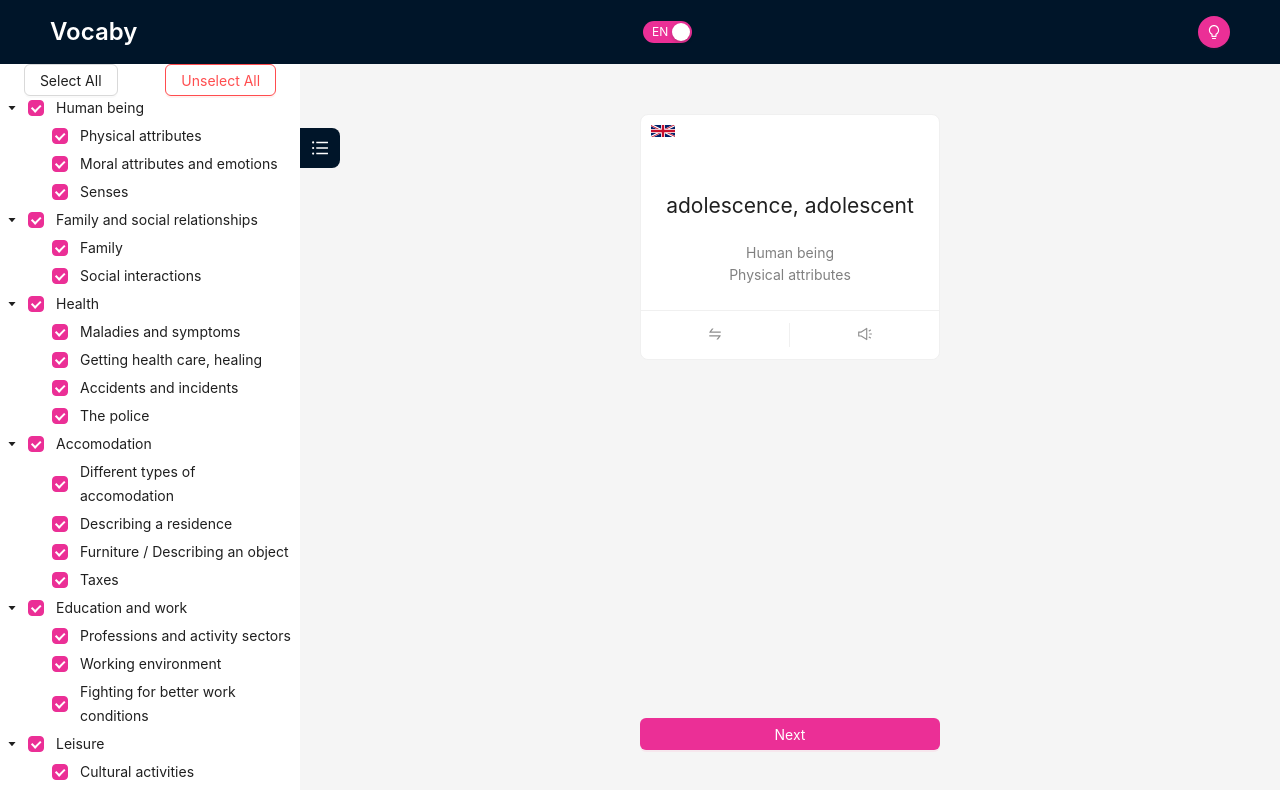
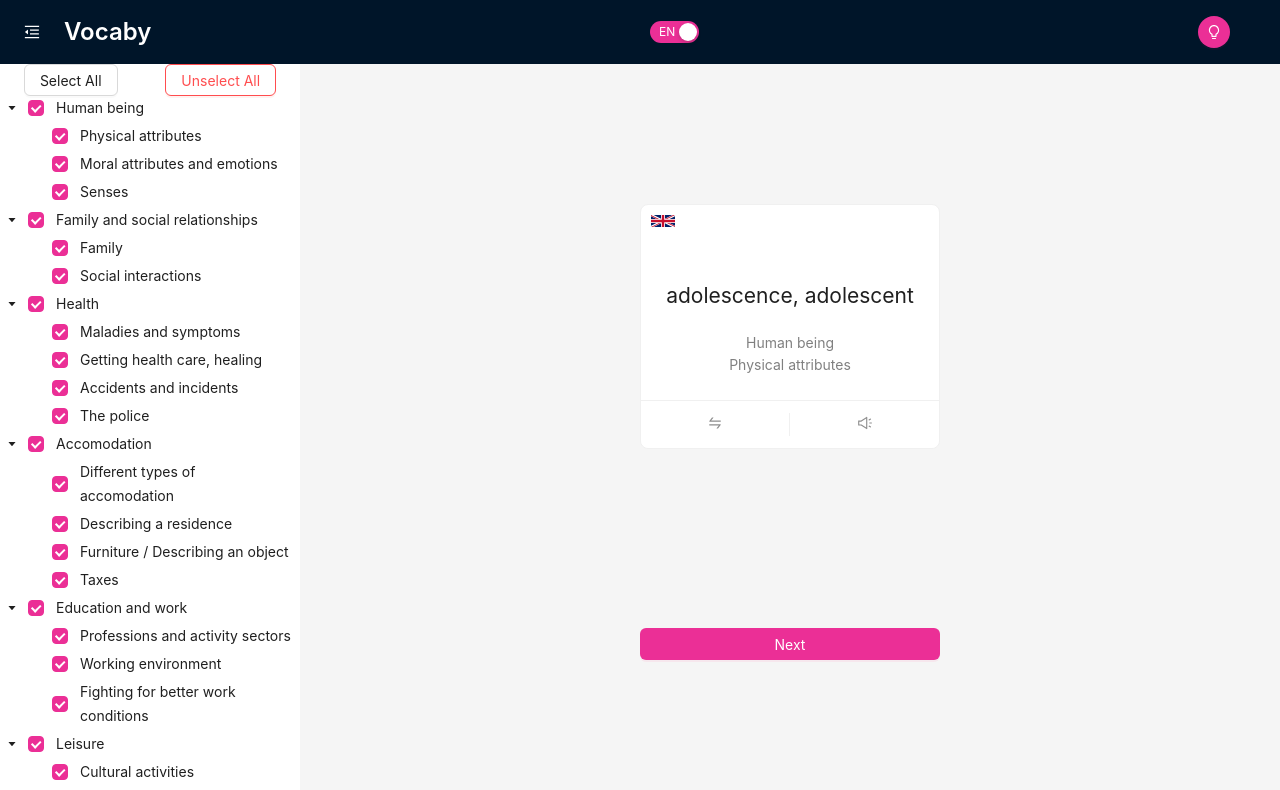
Before and after one commit to lexwolfy/vocaby, a React (Create React App) app: page / in a window 1280 px wide. Shown: the top 790 px of the page. Built offline with nearby package versions, Linux system fonts and the light colour scheme.

Commit message:
feat: UI improvement

```diff
--- a/src/App.tsx
+++ b/src/App.tsx
@@ -3,8 +3,8 @@ import FlashcardDeck from './components/FlashcardDeck';
 import SiderMenu from './components/SiderMenu';
 import vocabularyData from './vocabulary.json';
 import { useThemeContext } from './ThemeContext';
-import { Layout, Button, Typography, Switch } from 'antd';
-import { BulbOutlined, BulbFilled } from '@ant-design/icons';
+import { Layout, Button, Flex, Typography, Switch } from 'antd';
+import { BulbOutlined, BulbFilled, MenuUnfoldOutlined, MenuFoldOutlined } from '@ant-design/icons';
 
 const { Header, Content } = Layout;
 
@@ -43,7 +43,7 @@ interface Category {
 
 const App: React.FC = () => {
     const [words, setWords] = React.useState<VocabularyItem[]>([]);
-    const { toggleTheme, mode, selectedCategories, language, toggleLanguage } = useThemeContext();
+    const { toggleTheme, mode, selectedCategories, language, toggleLanguage, collapsed, setCollapsed } = useThemeContext();
 
     React.useEffect(() => {
         const data: Category[] = vocabularyData;
@@ -66,8 +66,20 @@ const App: React.FC = () => {
     );
 
     return (
-        <Layout style={{ height: '100vh' }}>
-            <Header style={{ display: 'flex', justifyContent: 'space-between', alignItems: 'center' }}>
+        <Layout style={{ height: '100dvh' }}>
+            <Header style={{ display: 'flex', paddingLeft: 0 }}>
+                <Button
+                    type="text"
+                    icon={collapsed ? <MenuUnfoldOutlined /> : <MenuFoldOutlined />}
+                    onClick={() => setCollapsed(!collapsed)}
+                    style={{
+                        fontSize: '16px',
+                        width: 64,
+                        height: 64,
+                        color: 'white'
+                    }}
+                />
+                <Flex justify={'space-between'} align={'center'} style={{flexGrow: 1}}>
                 <Typography.Title level={3} style={{ color: 'white', margin: 0 }}>
                     Vocaby
                 </Typography.Title>
@@ -78,6 +90,7 @@ const App: React.FC = () => {
                     unCheckedChildren="FR"
                 />
                 <Button type="primary" shape="circle" icon={mode === 'dark' ? <BulbFilled /> : <BulbOutlined />} onClick={toggleTheme} />
+                </Flex>
             </Header>
             <Layout>
                 <SiderMenu />
--- a/src/ThemeContext.tsx
+++ b/src/ThemeContext.tsx
@@ -9,6 +9,8 @@ interface ThemeContextType {
     setActiveCategories: (categories: number[]) => void;
     language: 'fr' | 'en';
     toggleLanguage: () => void;
+    collapsed: boolean;
+    setCollapsed: (collapsed: boolean) => void;
 }
 
 const ThemeContext = createContext<ThemeContextType | undefined>(undefined);
@@ -16,6 +18,7 @@ const ThemeContext = createContext<ThemeContextType | undefined>(undefined);
 export const ThemeProviderComponent: React.FC<{ children: React.ReactNode }> = ({ children }) => {
     const [mode, setMode] = useState<'light' | 'dark'>('light');
     const [language, setLanguage] = useState<'fr' | 'en'>('en');
+    const [collapsed, setCollapsed] = useState(false);
 
     const allCategoryIds = useMemo(() => {
         return vocabularyData.flatMap(category =>
@@ -51,7 +54,7 @@ export const ThemeProviderComponent: React.FC<{ children: React.ReactNode }> = (
     };
 
     return (
-        <ThemeContext.Provider value={{ toggleTheme, mode, selectedCategories, setActiveCategories, language, toggleLanguage }}>
+        <ThemeContext.Provider value={{ toggleTheme, mode, selectedCategories, setActiveCategories, language, toggleLanguage, collapsed, setCollapsed }}>
             <ConfigProvider theme={currentTheme}>
                 {children}
             </ConfigProvider>
--- a/src/components/FlashcardDeck.tsx
+++ b/src/components/FlashcardDeck.tsx
@@ -34,7 +34,7 @@ const FlashcardDeck: React.FC<FlashcardDeckProps> = ({ words }) => {
     };
 
     return (
-        <Flex vertical justify="space-between">
+        <Flex vertical justify="space-around">
             <Flashcard
                 word={words[currentIndex]}
                 category={words[currentIndex].category}
--- a/src/components/SiderMenu.tsx
+++ b/src/components/SiderMenu.tsx
@@ -1,5 +1,5 @@
 import React, { useState } from 'react';
-import { Layout, Tree, Button, Flex } from 'antd';
+import { Button, Flex, Layout, Tree } from 'antd';
 import type { TreeDataNode, TreeProps } from 'antd';
 import { useThemeContext } from '../ThemeContext';
 import vocabularyData from '../vocabulary.json';
@@ -8,9 +8,9 @@ import {Category, Subcategory} from '../Vocabulary.types';
 const { Sider } = Layout;
 
 const SiderMenu: React.FC = () => {
-    const { selectedCategories, setActiveCategories, language } = useThemeContext();
+    const { selectedCategories, setActiveCategories, language, collapsed } = useThemeContext();
     const lang = language === 'fr' ? 'french' : 'english';
-    const [collapsed, setCollapsed] = useState(false);
+    // const [collapsed, setCollapsed] = useState(false);
     const allCategoryIds = vocabularyData.flatMap(category =>  [category.category.id, ...category.subcategories.map(subcategory => subcategory.subcategory.id)]);
 
     const treeCategories: TreeDataNode[] = vocabularyData.map((category: Category) => ({
@@ -48,7 +48,7 @@ const SiderMenu: React.FC = () => {
     };
 
     return (
-        <Sider width={300} style={{ background: '#fff' }} collapsible collapsedWidth={0} collapsed={collapsed} onCollapse={(value) => setCollapsed(value)}>
+        <Sider width={300} style={{ background: '#fff', maxHeight: '100vh', overflow: 'scroll' }} collapsible collapsedWidth={0} trigger={null} collapsed={collapsed}>
                 <Flex justify={'space-around'} align={'center'}>
                     <Button onClick={() => setActiveCategories(allCategoryIds)}>Select All</Button>
                     <Button danger onClick={() => setActiveCategories([])}>Unselect All</Button>
@@ -64,6 +64,7 @@ const SiderMenu: React.FC = () => {
                     // selectedKeys={selectedCategories}
                     treeData={treeCategories}
                 />
+
         </Sider>
     );
 };
```
Lines whose indentation alone changed are shown as unchanged.
